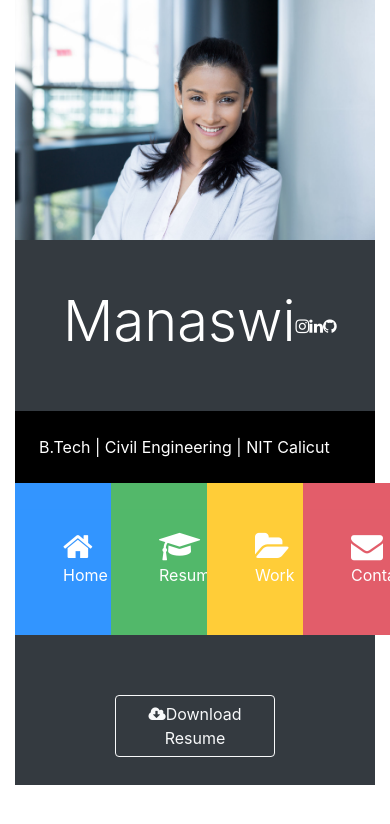
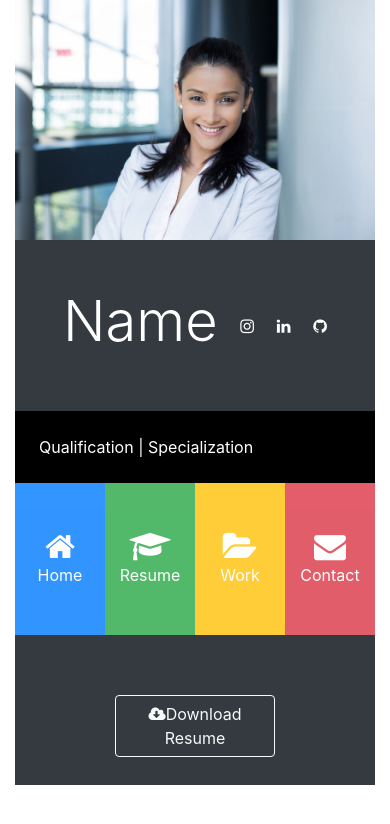
Before and after one commit to Marikanti-Manaswi1299/Portfolio-theme, a plain HTML site: page index.html in a window 390 px wide. Drawn offline with nearby package versions, Linux system fonts and the light colour scheme; some packages are replaced by stand-ins of ours; a script that the page names is missing.

Commit message:
Update index.html

```diff
--- a/index.html
+++ b/index.html
@@ -25,7 +25,7 @@
                 <div class="d-flex flex-column">
                     <div class="p-5 bg-dark text-white">
                     <div class="d-flex flex-row justify-content-between align-items-center">
-                        <h1 class="display-4" > Manaswi</h1>
+                        <h1 class="display-4" >Name</h1>
                         <div>
                             <a href="#" class="text-white">
                                 <i class="fa fa-instagram"></i>
@@ -44,23 +44,23 @@
                     </div>
                     </div>
                     <div class="p-4 bg-black">
-                        B.Tech | Civil Engineering | NIT Calicut
+                        Qualification | Specialization
                     </div>
                          <div>
                         <div class="d-flex flex-row text-white align-items-stretch text-center">
-                          <div class="menu-item p-5 bg-primary" data-toggle="collapse" data-target="#home">
+                          <div class="menu-item py-5 bg-primary" data-toggle="collapse" data-target="#home">
                             <i class="fa fa-home fa-2x d-block"></i>
                             <span>Home</span>
                           </div>
-                          <div class="menu-item p-5 bg-success" data-toggle="collapse" data-target="#resume">
+                          <div class="menu-item py-5 bg-success" data-toggle="collapse" data-target="#resume">
                             <i class="fa fa-graduation-cap fa-2x d-block"></i>
                             <span>Resume</span>
                           </div>
-                          <div class="menu-item p-5 bg-warning" data-toggle="collapse" data-target="#work">
+                          <div class="menu-item py-5 bg-warning" data-toggle="collapse" data-target="#work">
                             <i class="fa fa-folder-open fa-2x d-block"></i>
                             <span>Work</span>
                           </div>
-                          <div class="menu-item p-5 bg-danger" data-toggle="collapse" data-target="#contact">
+                          <div class="menu-item py-5 bg-danger" data-toggle="collapse" data-target="#contact">
                             <i class="fa fa-envelope fa-2x d-block"></i>
                             <span>Contact</span>
                           </div>
```
